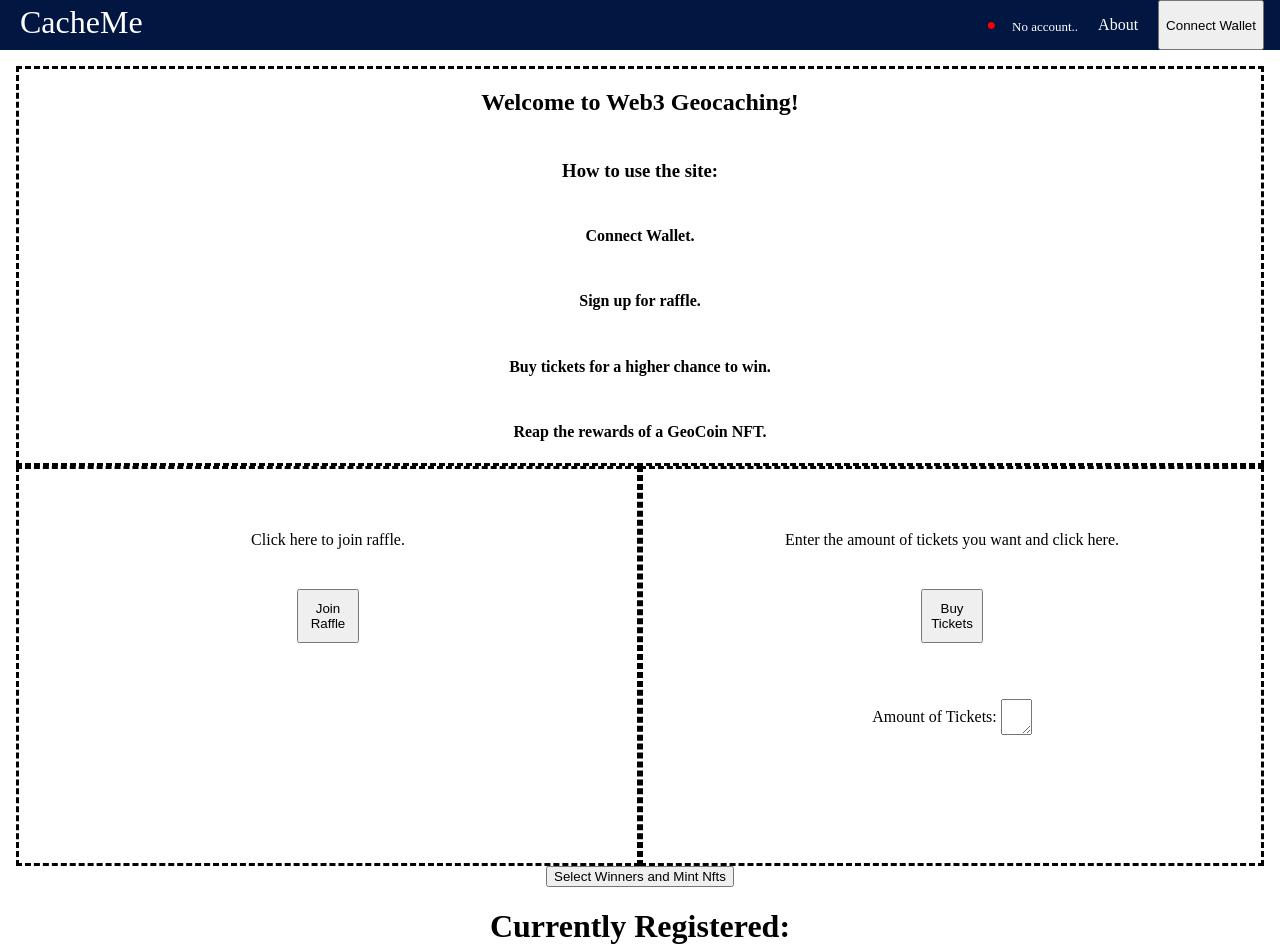
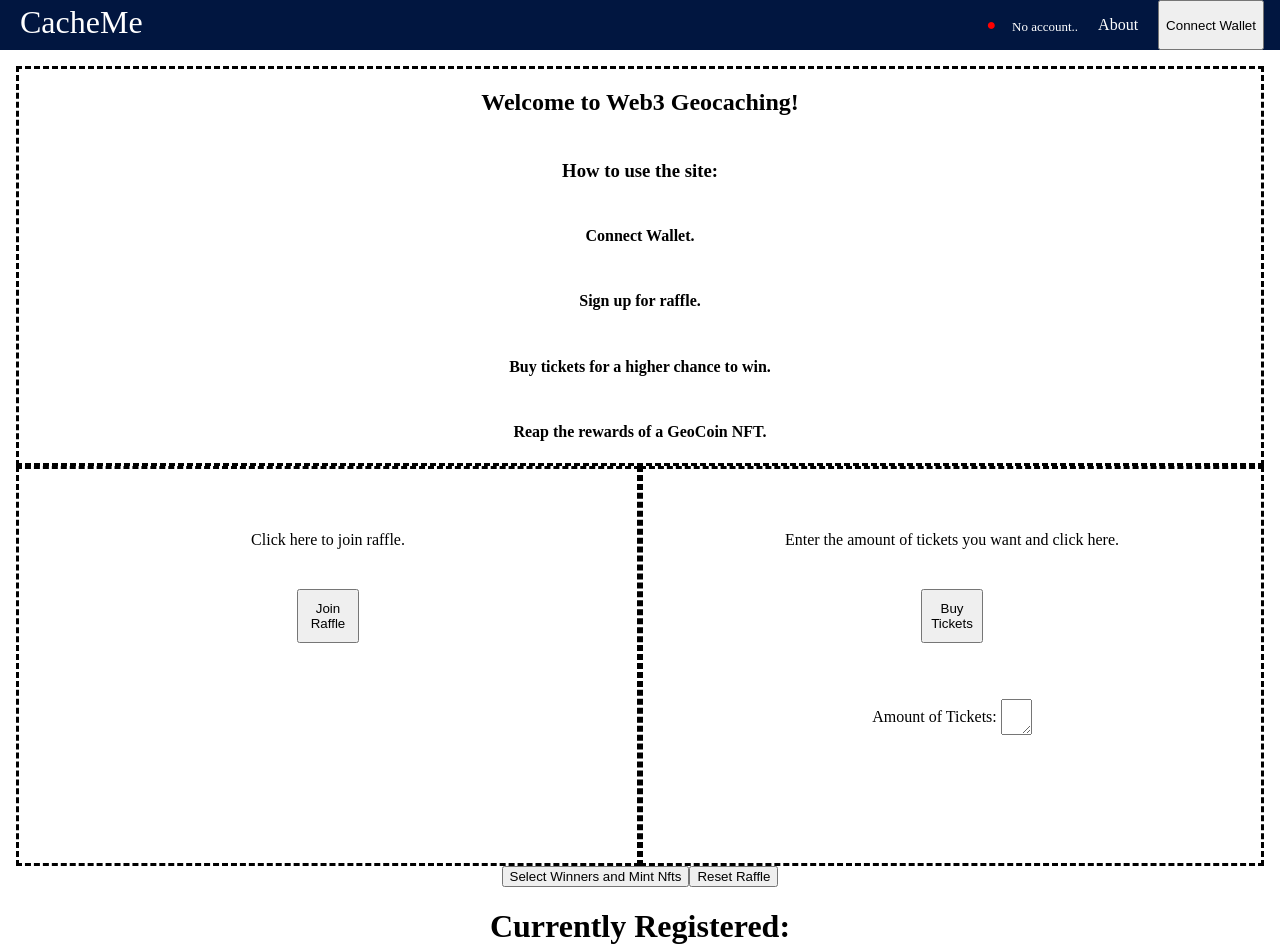
Before and after one commit to IanSmith1337/EmeraldWallet, a React (Create React App) app in the folder website/: page / in a window 1280 px wide. Shown: the top 952 px of the page. Built offline with nearby package versions, Linux system fonts and the light colour scheme.

Commit message:
reset button.

```diff
--- a/website/src/Pages/Home.js
+++ b/website/src/Pages/Home.js
@@ -85,7 +85,7 @@ export default function Home() {
           contractABI,
           signer,
         )
-
+        console.log( "hi" ,await raffleContract.getAllFromRaffle())
         setRegistered(await raffleContract.getAllFromRaffle())
 
       }
@@ -155,12 +155,31 @@ export default function Home() {
     }
   }
 
+  const reset = async () => {
+    try {
+      const { ethereum } = window
+
+      if (ethereum) {
+        const provider = new ethers.providers.Web3Provider(ethereum)
+        const signer = provider.getSigner()
+        const raffleContract = new ethers.Contract(
+          contractAddress,
+          contractABI,
+          signer,
+        )
+        await raffleContract.reset()
+      }
+    } catch (error) {
+      console.log(error)
+    }
+  }
+
   useEffect(() => {
-    checkIfAdmin()
+    checkIfAdmin();
   }, [])
 
   useEffect(() => {
-    getRegistered()
+    getRegistered();
   }, [])
 
   //remember to flip admin.
@@ -210,9 +229,10 @@ export default function Home() {
       {!admin && (
         <div>
           <button onClick={awardAndMint}> Select Winners and Mint Nfts</button>
-          <h1> Currently Registered:</h1>
+          <button onClick={reset}> Reset Raffle</button>
+          <h1>Currently Registered:</h1>
           <p>{registered}</p>
-          <h1> Winners:</h1>
+          <h1>Winners:</h1>
           <p>{winners}</p>
         </div>
       )}
```
